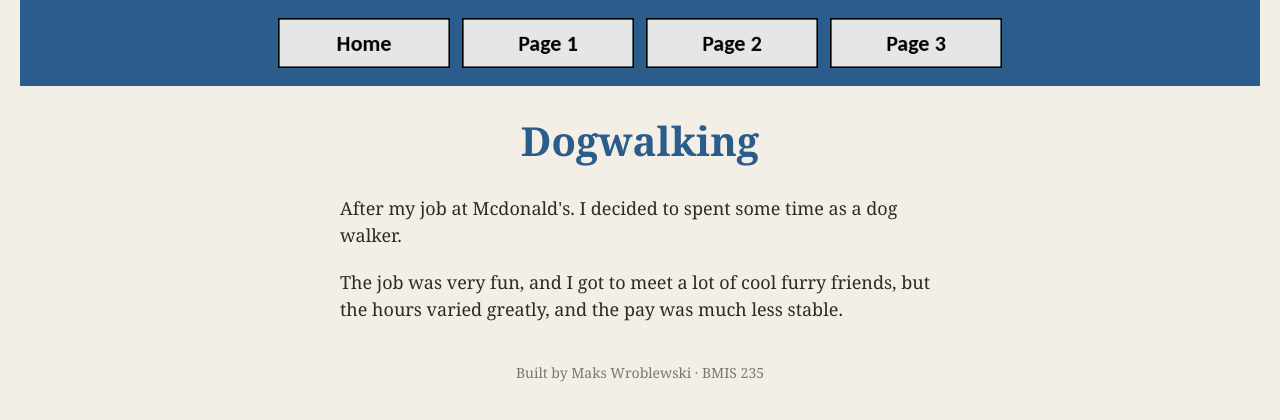
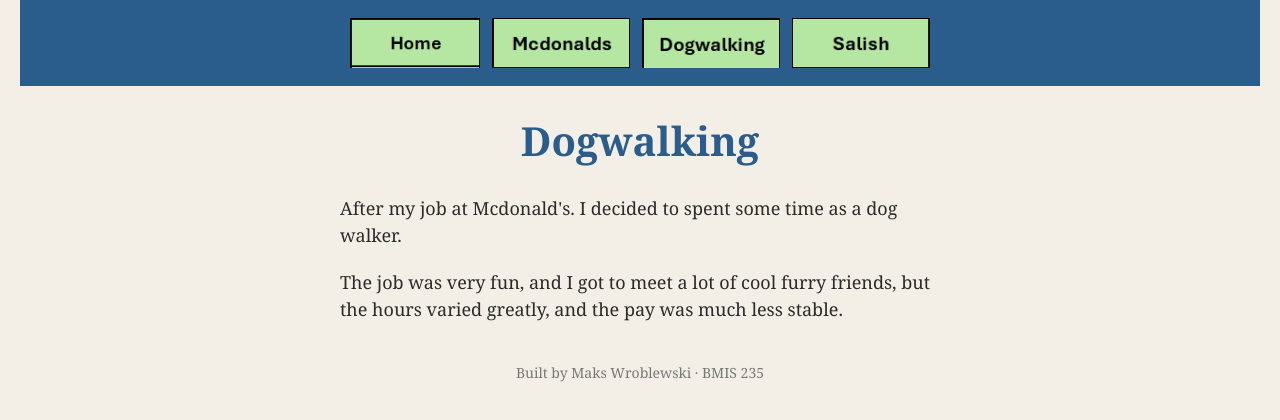
Before and after one commit to maksymilianwroblew-lang/bmis235-html-3, a plain HTML site: page page2.html in a window 1280 px wide. Drawn offline with Linux system fonts and the light colour scheme.

Commit message:
Update navigation links and images in page2.html

```diff
--- a/page2.html
+++ b/page2.html
@@ -22,10 +22,10 @@
      other three pages, so every page has the exact same menu.
      ===================================================================== -->
 <nav>
-    <a href="index.html"><img src="img/home.png" alt="Home"></a>
-    <a href="page1.html"><img src="img/page1.png" alt="Page 1"></a>
-    <a href="page2.html"><img src="img/page2.png" alt="Page 2"></a>
-    <a href="page3.html"><img src="img/page3.png" alt="Page 3"></a>
+    <a href="index.html"><img src="img/Home.png" alt="Home"></a>
+    <a href="page1.html"><img src="img/Mcdonalds.png" alt="Page 1"></a>
+    <a href="page2.html"><img src="img/Dogwalking.png" alt="Page 2"></a>
+    <a href="page3.html"><img src="img/Salish.png" alt="Page 3"></a>
 </nav>
 
 <h1>Dogwalking</h1>
```
